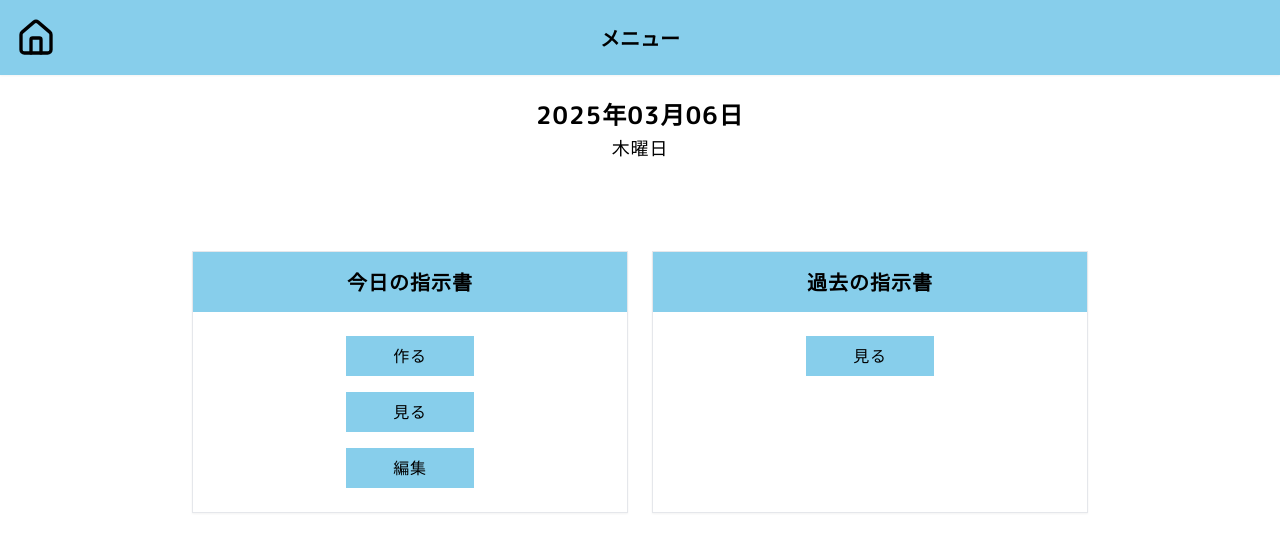
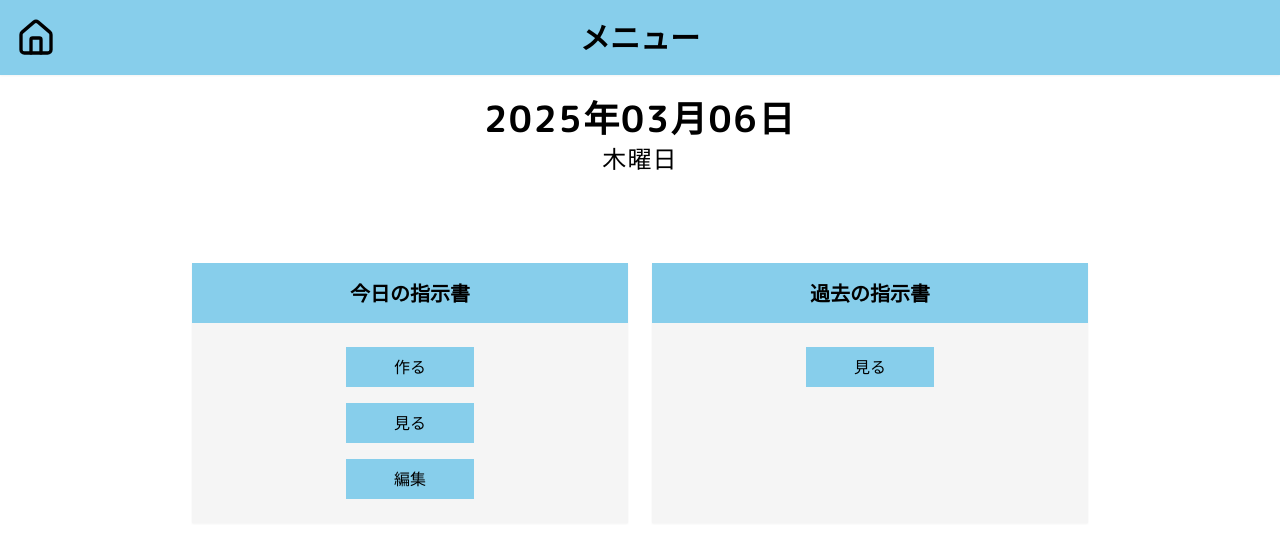
Before and after one commit to Keisuke-MARs/cleaning-management, a Next.js app: page / in a window 1280 px wide. Shown: the top 552 px of the page. Built offline with nearby package versions, Linux system fonts and the light colour scheme.

Commit message:
文字の大きさ、背景色の変更

```diff
--- a/src/app/components/date-display.tsx
+++ b/src/app/components/date-display.tsx
@@ -15,8 +15,8 @@ export default function DateDisplay() {
 
     return (
         <div className="py-6 text-center">
-            <h2 className="text-2xl font-bold tracking-wider">{formattedDate}</h2>
-            <p className="text-lg mt-1 tracking-wider">{weekday}</p>
+            <h2 className="text-4xl font-bold tracking-wider">{formattedDate}</h2>
+            <p className="text-2xl mt-1 tracking-wider">{weekday}</p>
         </div>
     )
 }
--- a/src/app/components/instruction-card.tsx
+++ b/src/app/components/instruction-card.tsx
@@ -10,18 +10,18 @@ interface InstructionCardProps {
 
 export default function InstructionCard({ title, buttons }: InstructionCardProps) {
     return (
-        <div className="border rounded-lg overflow-hidden shadow-sm">
-            <div className="bg-sky-300 p-4">
+        <div className="overflow-hidden shadow-sm bg-[#f5f5f5] rounded-lg">
+            <div className="bg-sky-300 p-4 rounded-t-lg">
                 <h2 className="text-xl font-bold text-center">{title}</h2>
             </div>
-            <div className="p-6 flex flex-col items-center gap-4 bg-[#f5f5f5]">
-                {buttons.map((button, index) => (
+            <div className="p-6 flex flex-col items-center gap-4">
+                {buttons.map((buttons, index) => (
                     <Link
                         key={index}
-                        href={button.href}
+                        href={buttons.href}
                         className="bg-sky-300 hover:bg-sky-400 transition-colors text-black px-8 py-2 rounded-md text-center min-w-32"
                     >
-                        {button.label}
+                        {buttons.label}
                     </Link>
                 ))}
             </div>
--- a/src/app/components/layout/header.tsx
+++ b/src/app/components/layout/header.tsx
@@ -8,7 +8,7 @@ export default function Header() {
                 <Link href="/" className="text-black hover:opacity-75 transition-opacity">
                     <Home className="h-10 w-10" />
                 </Link>
-                <h1 className="text-xl font-bold absolute left-1/2 -translate-x-1/2">メニュー</h1>
+                <h1 className="text-3xl font-bold absolute left-1/2 -translate-x-1/2">メニュー</h1>
                 <div className="w-6"></div> {/* スペーサー */}
             </div>
         </header>
--- a/src/app/page.tsx
+++ b/src/app/page.tsx
@@ -1,6 +1,6 @@
 import DateDisplay from "./components/date-display"
 import Header from "./components/layout/header"
-import Link from "next/link"
+import InstructionCard from "./components/instruction-card"
 
 export default function Home() {
   return (
@@ -11,46 +11,21 @@ export default function Home() {
       <main className="flex-1 container mx-auto px-4 py-8">
         <div className="grid md:grid-cols-2 gap-6 max-w-4xl mx-auto mt-8">
           {/* 今日の指示書 */}
-          <div className="bg-white border rounded-lg overflow-hidden shadow-sm">
-            <div className="bg-sky-300 p-4">
-              <h2 className="text-xl font-bold text-center tracking-wider">今日の指示書</h2>
-            </div>
-            <div className="p-6 flex flex-col items-center gap-4">
-              <Link
-                href="/instructions/create"
-                className="bg-sky-300 hover:bg-sky-400 transition-colors text-black px-8 py-2 rounded-md text-center min-w-32 tracking-wider"
-              >
-                作る
-              </Link>
-              <Link
-                href="/instructions/view"
-                className="bg-sky-300 hover:bg-sky-400 transition-colors text-black px-8 py-2 rounded-md text-center min-w-32 tracking-wider"
-              >
-                見る
-              </Link>
-              <Link
-                href="/instructions/edit"
-                className="bg-sky-300 hover:bg-sky-400 transition-colors text-black px-8 py-2 rounded-md text-center min-w-32 tracking-wider"
-              >
-                編集
-              </Link>
-            </div>
-          </div>
-
+          <InstructionCard
+            title="今日の指示書"
+            buttons={[
+              { label: "作る", href: "/instructions/create" },
+              { label: "見る", href: "/instructions/view" },
+              { label: "編集", href: "/instructions/edit" },
+            ]}
+          />
           {/* 過去の指示書 */}
-          <div className="bg-white border rounded-lg overflow-hidden shadow-sm">
-            <div className="bg-sky-300 p-4">
-              <h2 className="text-xl font-bold text-center tracking-wider">過去の指示書</h2>
-            </div>
-            <div className="p-6 flex flex-col items-center gap-4">
-              <Link
-                href="/instructions/history"
-                className="bg-sky-300 hover:bg-sky-400 transition-colors text-black px-8 py-2 rounded-md text-center min-w-32 tracking-wider"
-              >
-                見る
-              </Link>
-            </div>
-          </div>
+          <InstructionCard
+            title="過去の指示書"
+            buttons={[
+              { label: "見る", href: "/instructions/history" },
+            ]}
+          />
         </div>
       </main>
     </div>
```
